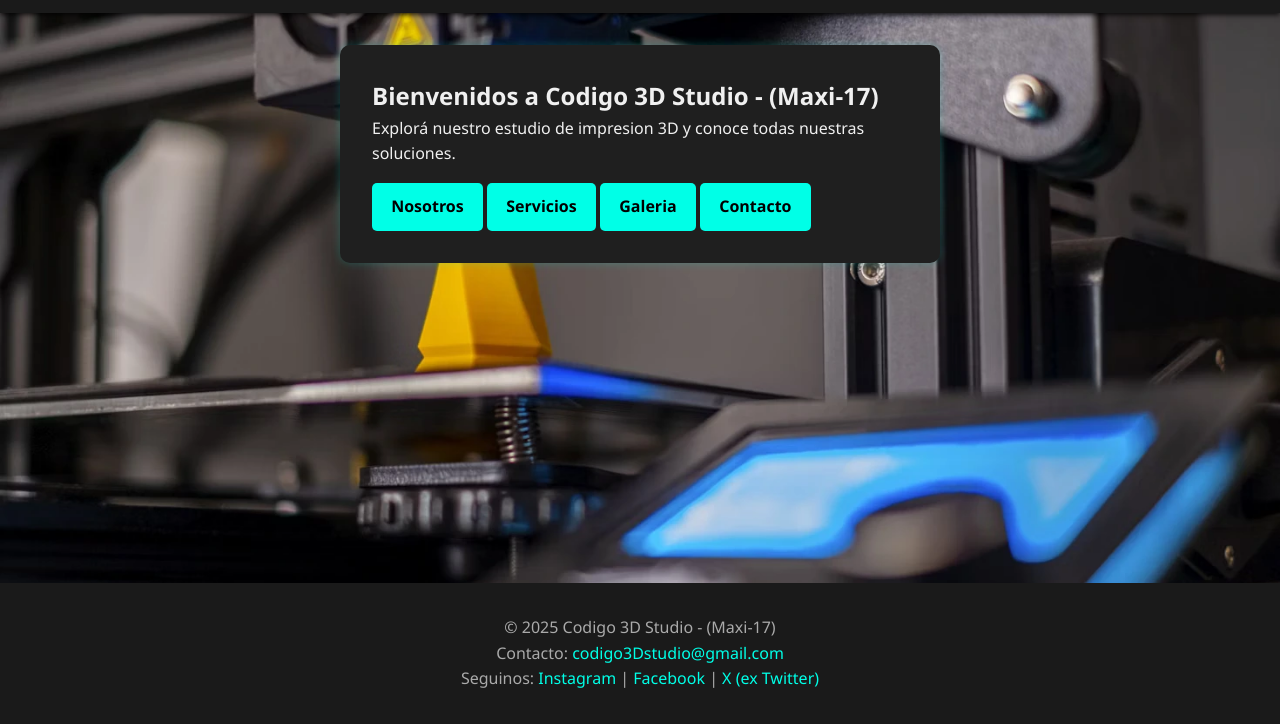
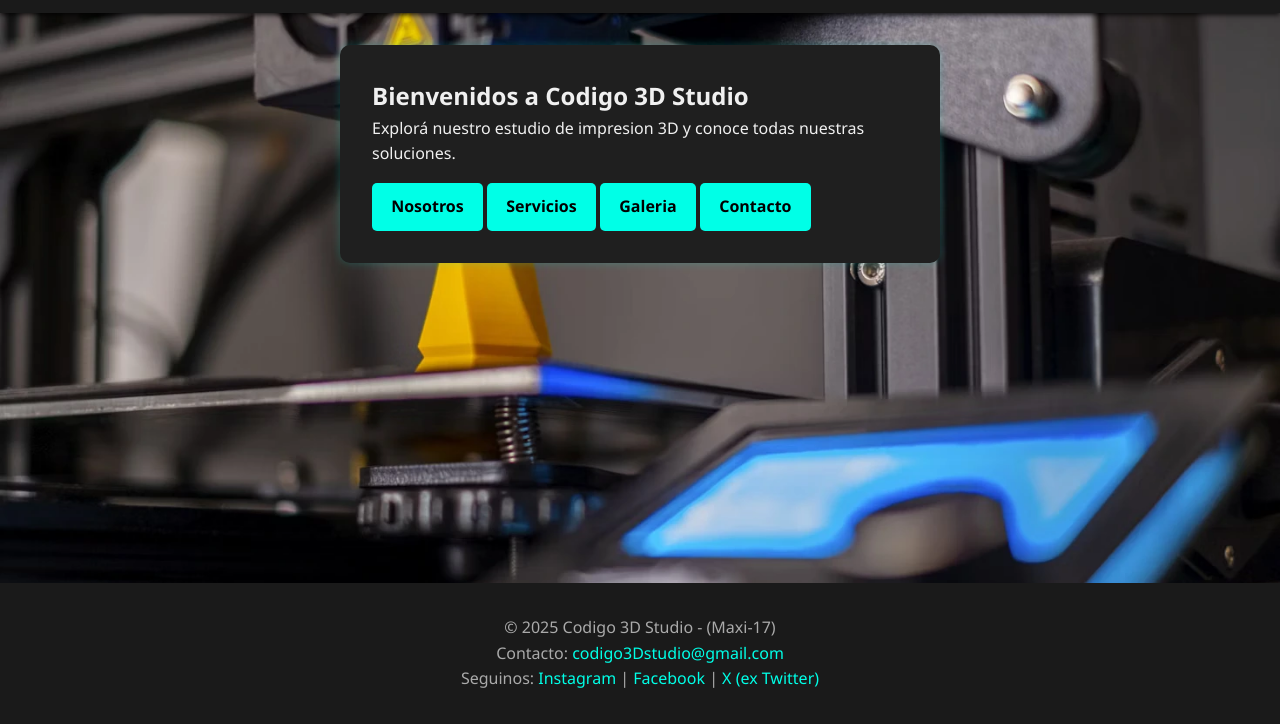
Before and after one commit to Maxi-17/TP-Final-Dise-o-Web, a plain HTML site: page index.html in a window 1280 px wide. Shown: the part 76-800 px from the top of the page. Drawn offline with Linux system fonts and the light colour scheme.

Commit message:
Cambio en index.html

```diff
--- a/index.html
+++ b/index.html
@@ -29,7 +29,7 @@
       <main>
          <section class="container">
          <div class="item">
-             <h2>Bienvenidos a Codigo 3D Studio - (Maxi-17)</h2>
+             <h2>Bienvenidos a Codigo 3D Studio</h2>
              <p>Explorá nuestro estudio de impresion 3D y conoce todas nuestras soluciones.</p>
              <div class="botones">
              <a href="pages/nosotros.html" class="btn">Nosotros</a>
```
